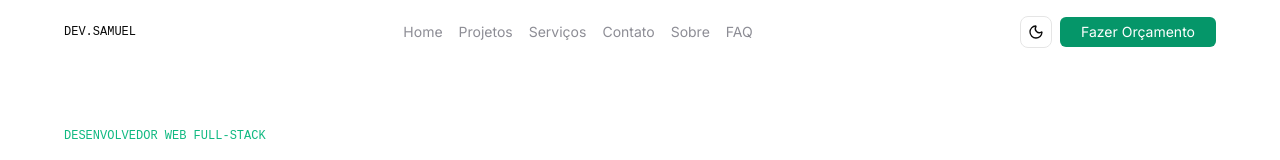
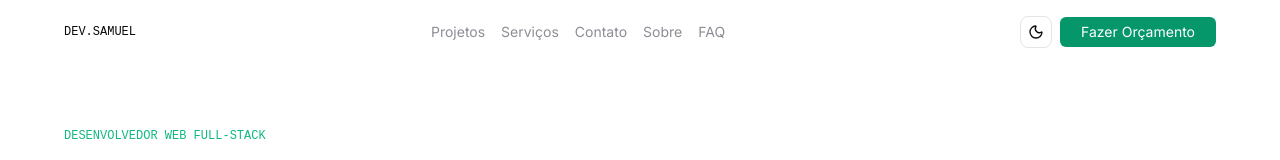
Before and after one commit to SamuelOliveiraa/portfolio, a Next.js app: page / in a window 1280 px wide. Shown: the top 160 px of the page. Built offline with nearby package versions, Linux system fonts and the light colour scheme.

Commit message:
chore: Fix some bugs on layout

```diff
--- a/src/components/layout/commitment-section.tsx
+++ b/src/components/layout/commitment-section.tsx
@@ -18,13 +18,18 @@ export default function CommitmentSection() {
             </Text>
           </div>
 
-          <div className="grid grid-cols-1 sm:grid-cols-2 lg:grid-cols-3 gap-4">
+          <div className="grid grid-cols-1 sm:grid-cols-2  lg:grid-cols-3 gap-4">
             {COMMITMENT_ITEMS.map((item, index) => (
               <ServiceItem
                 key={index}
                 Icon={item.icon}
                 title={item.title}
                 description={item.description}
+                className={
+                  index === 2
+                    ? "sm:col-span-2 sm:max-w-86 md:max-w-121 sm:mx-auto lg:col-auto lg:max-w-full lg:mx-0"
+                    : undefined
+                }
               />
             ))}
           </div>
--- a/src/components/layout/header.tsx
+++ b/src/components/layout/header.tsx
@@ -32,11 +32,13 @@ export default function Header() {
 
         <nav className="hidden md:block">
           <ul className="flex justify-between items-center gap-4 text-zinc-500 ">
-            {SECTIONS_LINKS.map(({ name, link }, index) => (
-              <LinkItem key={index} link={link}>
-                {name}
-              </LinkItem>
-            ))}
+            {SECTIONS_LINKS.filter((_, index) => index !== 0).map(
+              ({ name, link }, index) => (
+                <LinkItem key={index} link={link}>
+                  {name}
+                </LinkItem>
+              )
+            )}
           </ul>
         </nav>
 
--- a/src/templates/user-email-template.ts
+++ b/src/templates/user-email-template.ts
@@ -22,11 +22,11 @@ export function getUserEmailTemplate({
           Sua mensagem foi recebida com sucesso. Vou analisar os detalhes da sua ideia e te dou um retorno em <strong>até 24 horas</strong>.
         </p>
 
-        <p style="font-size: 14px; color: #71717a; margin: 0 0 12px 0;">
+        <p style="font-size: 14px; color: #18181b; margin: 0 0 12px 0;">
           Caso seja algo urgente, você também pode falar comigo pelos contatos abaixo.
         </p>
 
-        <p style="font-size: 14px; color: #71717a; margin: 0 0 24px 0;">
+        <p style="font-size: 14px; color: #18181b; margin: 0 0 24px 0;">
           Atenciosamente,
         </p>
 
@@ -210,10 +210,8 @@ export function getUserEmailTemplate({
             </tr>
           </tbody>
         </table>
-
       </div>
 
-      <!-- Rodapé Discreto -->
       <div style="max-width: 600px; margin: 16px auto 0 auto; text-align: center; font-size: 12px; color: #71717a;">
         Esta é uma resposta automática enviada para confirmar o recebimento do seu contato.
       </div>
```
